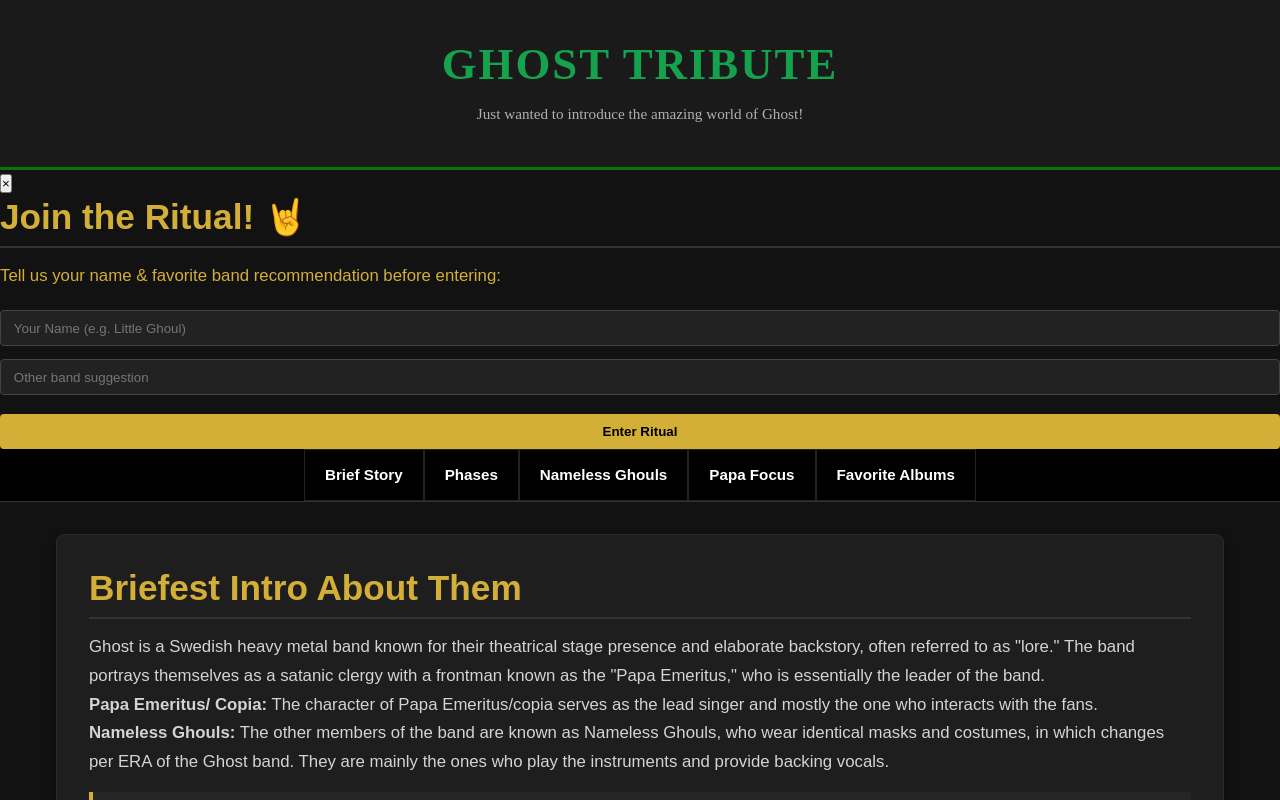
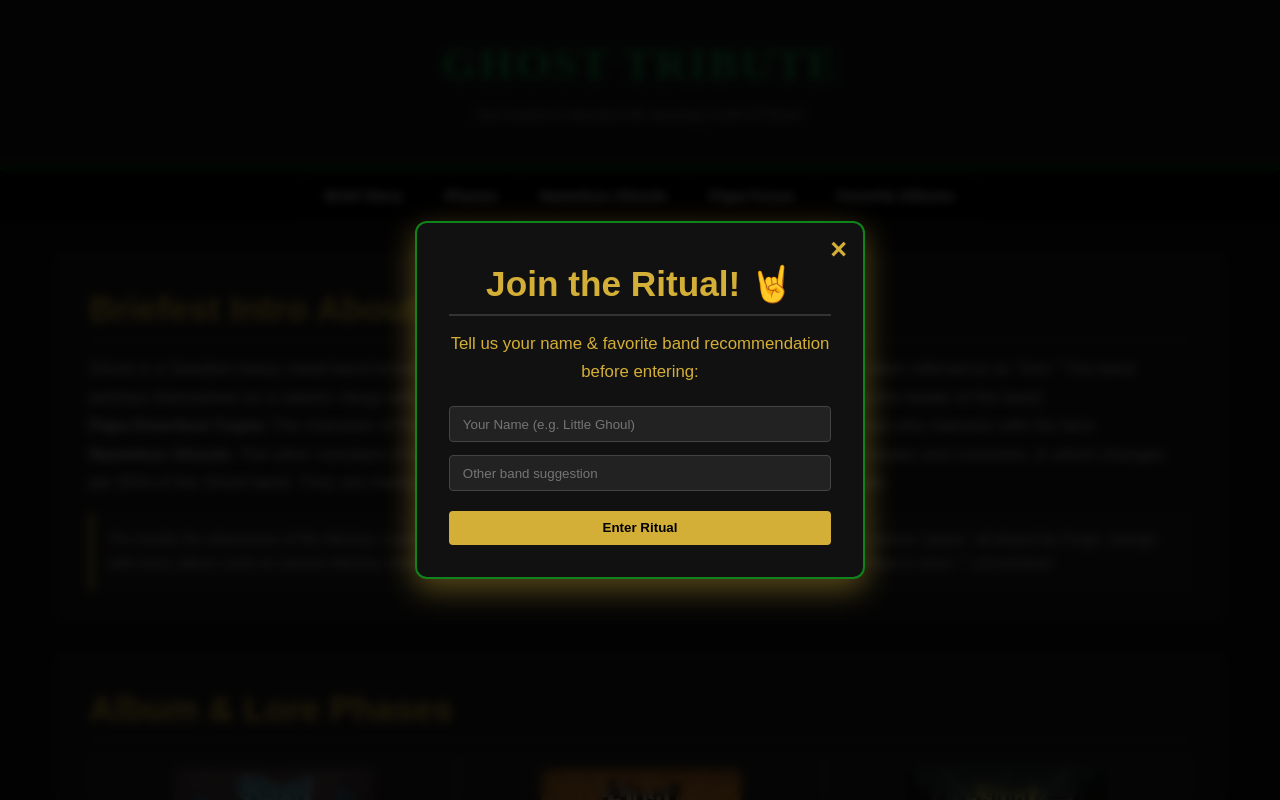
Before and after one commit to Impshort/INP-GhostBAND-tribute, a React (Vite) app: page / in a window 1280 px wide. Shown: the top 800 px of the page. Built offline with nearby package versions, Linux system fonts and the light colour scheme.

Commit message:
Update ghoulsData with detailed roles and add modal overlay styles

```diff
--- a/src/App.jsx
+++ b/src/App.jsx
@@ -6,15 +6,41 @@ import PapaFocus from './components/PapaFocus';
 import AlbumSection from './components/AlbumSection';
 
 const ghoulsData = [
-  { name: "Sodo / Dewdrop", role: "A feisty ghoul, and their lead guitarist.", image: "/images/sodobb.jpg", customClass: "Sodo" },
-  { name: "Swiss / Multi-Ghoul", role: "A freaky ghoul often seen to smile really wide to scare fans, that knows how to play multiple instruments, that's why he's called multi-ghoul.", image: "/images/swiss.jpg", customClass: "Swiss" },
-  { name: "Aether", role: "A ghoul who often duels with Sodo, and their rhythm guitarist.", image: "/images/banana.jpg", customClass: "Aether" },
-  { name: "Rain / Water", role: "A ghoul who fell off the stage during one of his earlier performances, known as grandmaster ass wobbler. Played as the bassist.", image: "/images/rain.jpg", customClass: "Rain" },
-  { name: "Mountain / Earth", role: "A ghoul that's really tall, he plays drums, would often throw his drum sticks to the crowd.", image: "/images/mount.jpg", customClass: "Mountain" },
-  { name: "Cumulus / Air", role: "The Lioness, mainly does backup vocals and plays the keyboard.", image: "/images/cumu.jpg", customClass: "Cumulus" },
-  { name: "Cirrus / Air", role: "A ghoul known for her keytar solo in Mummy Dust and for affectionately interacting with those around her.", image: "/images/cirrus.jpg", customClass: "Cirrus" },
-  { name: "Aurora / Light", role: "A ghoul that likes to dance around with Swiss/Multi-Ghoul. Maintained the secondary keyboards.", image: "/images/fly.jpg", customClass: "Aurora" },
-  { name: "Sunshine / Light", role: "A ghoul notably more chaotic and risqué, plays the tambourine and shaker, also likes to wear her jacket more than the other ghoulletes who wear capes.", image: "/images/sun.jpg", customClass: "Sunshine" }
+  { name: "Sodo / Dewdrop (Main Lead)",
+    role: "A feisty ghoul. Famous for playing the iconic solo (). ",
+    image: "/images/sodobb.jpg", customClass: "Sodo" },
+
+  { name: "Swiss  (Multi-Ghoul)",
+    role: "Freakiest Ghoul, often seen to smiling at the audience, plays multiple intstrument.",
+    image: "/images/swiss.jpg", customClass: "Swiss" },
+
+  { name: "Aether (Rhythm Guitar)",
+    role: "A ghoul who often duels with Sodo. REALLY likes bananas and one of the three that comes to the front of the stage to play with his two bandmates.",
+    image: "/images/banana.jpg", customClass: "Aether" },
+
+  { name: "Rain / Water (Bassist)",
+    role: "A ghoul who fell off the stage during one of his earlier performances, known as grandmaster ass wobbler.",
+    image: "/images/rain.jpg", customClass: "Rain" },
+
+  { name: "Mountain / Earth (Drummer)",
+    role: "Really tall like a mountain as he towers over his bandmates the most, would often throw his drum sticks to the crowd.",
+    image: "/images/mount.jpg", customClass: "Mountain" },
+
+  { name: "Cumulus / Air (Keytar)",
+    role: "The Lioness, mainly does backup vocals and plays the keyboard .",
+    image: "/images/cumu.jpg", customClass: "Cumulus" },
+
+  { name: "Cirrus / Air (Keytar)",
+     role: "A ghoul known for her keytar solo in Mummy Dust and for affectionately interacting with those around her.",
+     image: "/images/cirrus.jpg", customClass: "Cirrus" },
+
+  { name: "Aurora / Light (Vocals)",
+    role: "Jolly little ghoul aint she. Dances around the stage but mostly near swiss.",
+    image: "/images/fly.jpg", customClass: "Aurora" },
+
+  { name: "Sunshine / Light (Percussion)",
+    role: "A ghoul notably more chaotic and risqué, plays the tambourine and shaker, also likes to wear her jacket more than the other ghoulletes who wear capes.",
+    image: "/images/sun.jpg", customClass: "Sunshine" }
 ];
 
 function App() {
--- a/src/stylecherry.css
+++ b/src/stylecherry.css
@@ -593,3 +593,62 @@ footer p {
         height: 240px;
     }
 }
+
+/* POP-UP MODAL OVERLAY */
+.modal-overlay {
+  position: fixed;
+  top: 0;
+  left: 0;
+  width: 100vw;
+  height: 100vh;
+  background-color: rgba(0, 0, 0, 0.85); /* Dark semi-transparent background */
+  display: flex;
+  justify-content: center;
+  align-items: center;
+  z-index: 9999; /* Float on top of all page elements */
+  backdrop-filter: blur(5px);
+}
+
+/* POP-UP CARD */
+.modal-card {
+  background: #111111;
+  border: 2px solid #11831b; /* Theme gold border */
+  border-radius: 12px;
+  padding: 2.5rem 2rem 2rem 2rem;
+  width: 90%;
+  max-width: 450px;
+  box-shadow: 0 10px 30px rgba(212, 175, 55, 0.4);
+  position: relative;
+  text-align: center;
+  animation: modalPop 0.3s ease-out;
+}
+
+/* CLOSE BUTTON */
+.modal-close-btn {
+  position: absolute;
+  top: 12px;
+  right: 16px;
+  background: transparent;
+  border: none;
+  color: #d4af37;
+  font-size: 1.8rem;
+  font-weight: bold;
+  cursor: pointer;
+  line-height: 1;
+}
+
+.modal-close-btn:hover {
+  color: #ffffff;
+}
+
+/* POP-IN ANIMATION */
+@keyframes modalPop {
+  from {
+    opacity: 0;
+    transform: scale(0.85);
+  }
+  to {
+    opacity: 1;
+    transform: scale(1);
+  }
+}
```
